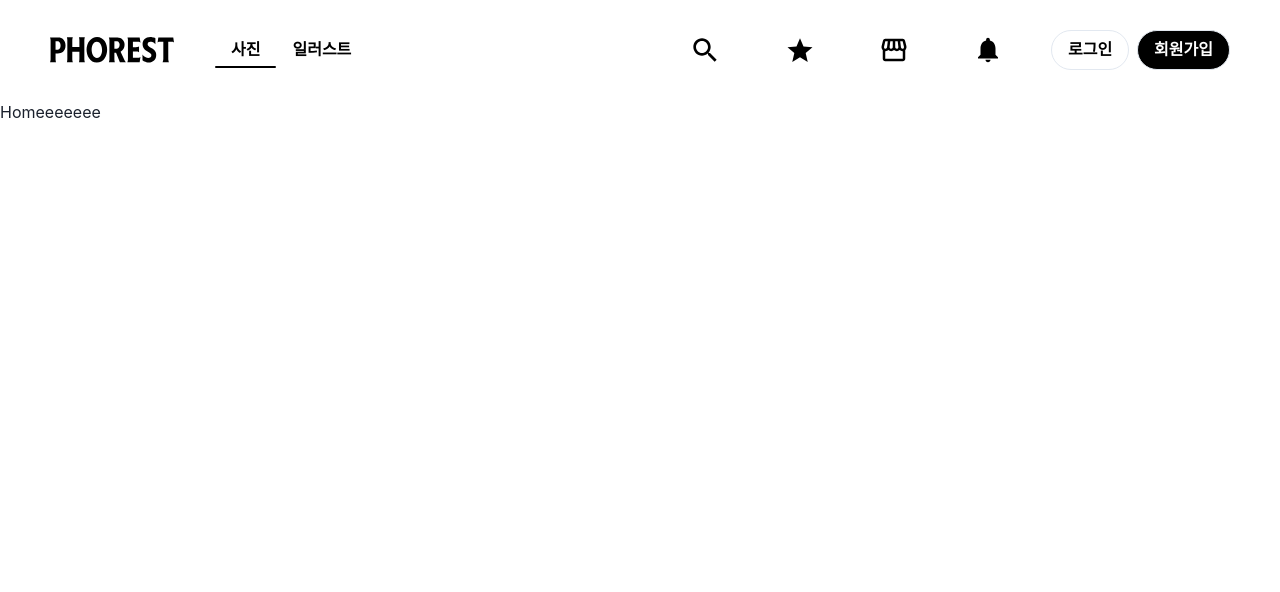
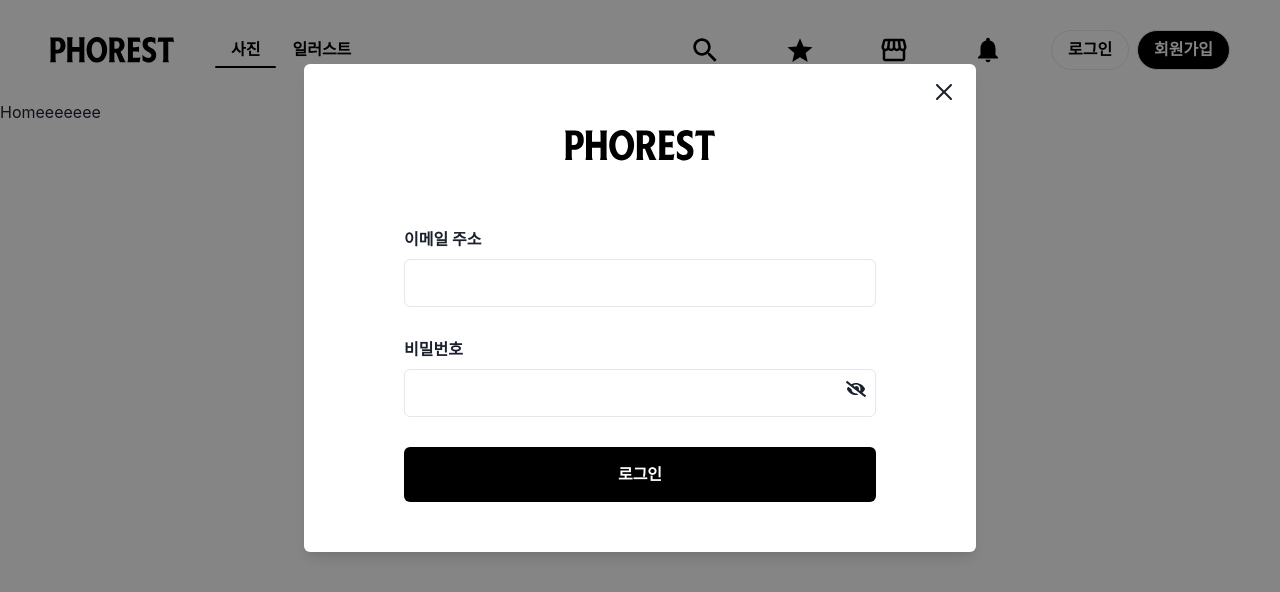
Before and after one commit to mongsam2/phorest-frontend, a React (Create React App) app: page / in a window 1280 px wide. Both pictures are taken after a click on the button "로그인". Shown: the top 592 px of the page. Built offline with nearby package versions, Linux system fonts and the light colour scheme.

Commit message:
feat: 로그인 버튼 Modal

```diff
--- a/src/components/Header.tsx
+++ b/src/components/Header.tsx
@@ -7,6 +7,7 @@ import {
   TabList,
   Tab,
   TabIndicator,
+  useDisclosure,
 } from "@chakra-ui/react";
 import phorestIconBlack from "../assets/icons/header/phorest_black.svg";
 import phorestIconWhite from "../assets/icons/header/phorest_white.svg";
@@ -18,13 +19,14 @@ import store_white from "../assets/icons/header/store_white.svg";
 import store_black from "../assets/icons/header/store_black.svg";
 import notification_white from "../assets/icons/header/notification_white.svg";
 import notification_black from "../assets/icons/header/notification_black.svg";
-import { HeaderInterface } from "./interfaces";
+import { HeaderProp } from "./interfaces";
 import LoginBtn from "./LoginBtn";
 import SignUpBtn from "./SignUpBtn";
 import UploadBtn from "./UploadBtn";
 
-export default function Header({ white }: HeaderInterface) {
+export default function Header({ white }: HeaderProp) {
   const login = false;
+  const { isOpen, onOpen, onClose } = useDisclosure();
   return (
     <Flex
       height={"100px"}
@@ -72,7 +74,12 @@ export default function Header({ white }: HeaderInterface) {
           <UploadBtn white={false}></UploadBtn>
         ) : (
           <HStack>
-            <LoginBtn white={false}></LoginBtn>
+            <LoginBtn
+              white={false}
+              onOpen={onOpen}
+              onClose={onClose}
+              isOpen={isOpen}
+            ></LoginBtn>
             <SignUpBtn white={false}></SignUpBtn>
           </HStack>
         )}
--- a/src/components/LoginBtn.tsx
+++ b/src/components/LoginBtn.tsx
@@ -1,7 +1,28 @@
-import { Button } from "@chakra-ui/react";
-import { HeaderInterface } from "./interfaces";
+import {
+  Button,
+  Modal,
+  ModalOverlay,
+  ModalContent,
+  ModalHeader,
+  ModalBody,
+  ModalCloseButton,
+  Input,
+  Text,
+  FormControl,
+  FormLabel,
+  InputRightElement,
+  InputGroup,
+} from "@chakra-ui/react";
+import { HeaderProp, LoginBtnProp } from "./interfaces";
+import phorest from "../assets/icons/header/phorest_black.svg";
+import { FaEyeSlash } from "react-icons/fa";
 
-export default function LoginBtn({ white }: HeaderInterface) {
+export default function LoginBtn({
+  white,
+  isOpen,
+  onClose,
+  onOpen,
+}: HeaderProp & LoginBtnProp) {
   return (
     <div>
       <Button
@@ -13,9 +34,38 @@ export default function LoginBtn({ white }: HeaderInterface) {
         borderRadius={"50"}
         variant={"outline"}
         color={white ? "white" : "black"}
+        onClick={onOpen}
       >
         로그인
       </Button>
+      <Modal isOpen={isOpen} onClose={onClose} size={"2xl"}>
+        <ModalOverlay></ModalOverlay>
+        <ModalContent alignItems={"center"}>
+          <ModalHeader marginTop={"50px"}>
+            <img src={phorest} width={"150px"}></img>
+          </ModalHeader>
+          <ModalCloseButton size={"lg"}></ModalCloseButton>
+          <FormControl padding={"50px 100px"}>
+            <FormLabel fontWeight={"bold"}>이메일 주소</FormLabel>
+            <Input type="email" marginBottom={"30px"} size={"lg"}></Input>
+            <FormLabel fontWeight={"bold"}>비밀번호</FormLabel>
+            <InputGroup alignItems={"center"}>
+              <Input type="password" marginBottom={"30px"} size={"lg"}></Input>
+              <InputRightElement>
+                <FaEyeSlash size={"20"} />
+              </InputRightElement>
+            </InputGroup>
+            <Button
+              backgroundColor={"black"}
+              color={"white"}
+              width={"100%"}
+              height={"55px"}
+            >
+              로그인
+            </Button>
+          </FormControl>
+        </ModalContent>
+      </Modal>
     </div>
   );
 }
--- a/src/components/SignUpBtn.tsx
+++ b/src/components/SignUpBtn.tsx
@@ -1,7 +1,7 @@
 import { Button } from "@chakra-ui/react";
-import { HeaderInterface } from "./interfaces";
+import { HeaderProp } from "./interfaces";
 
-export default function SignUpBtn({ white }: HeaderInterface) {
+export default function SignUpBtn({ white }: HeaderProp) {
   return (
     <div>
       <Button
--- a/src/components/UploadBtn.tsx
+++ b/src/components/UploadBtn.tsx
@@ -1,7 +1,7 @@
 import { Button } from "@chakra-ui/react";
-import { HeaderInterface } from "./interfaces";
+import { HeaderProp } from "./interfaces";
 
-export default function UploadBtn({ white }: HeaderInterface) {
+export default function UploadBtn({ white }: HeaderProp) {
   return (
     <div>
       <Button
```
Also changed, not shown: src/components/interfaces.ts (+7 -1 lines).
